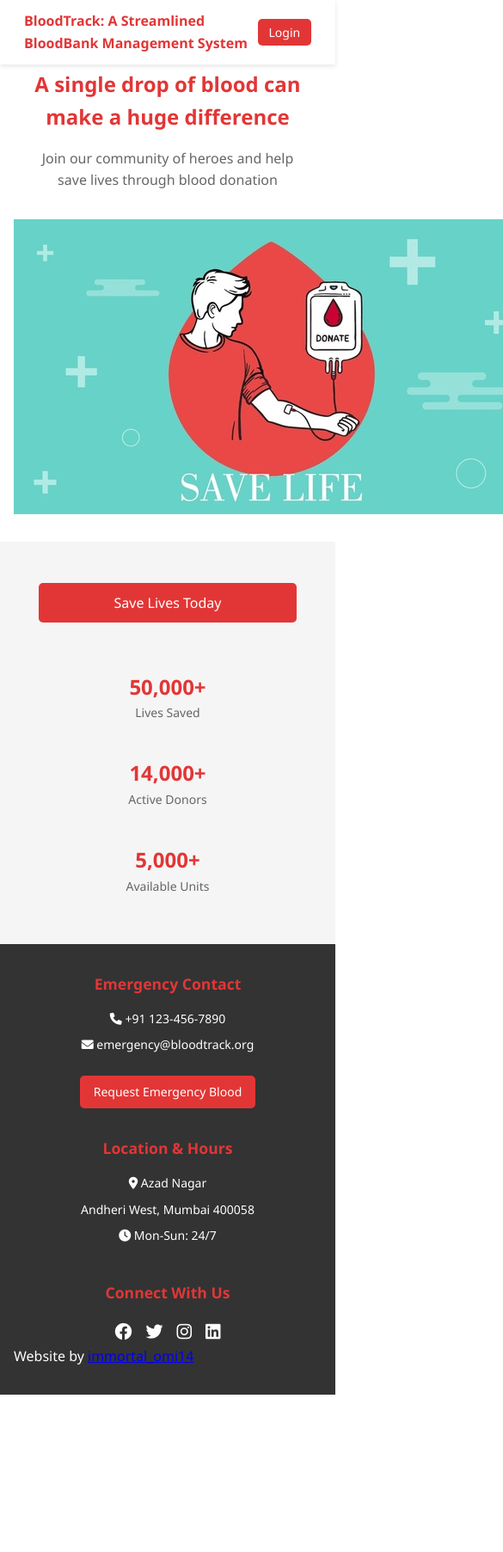
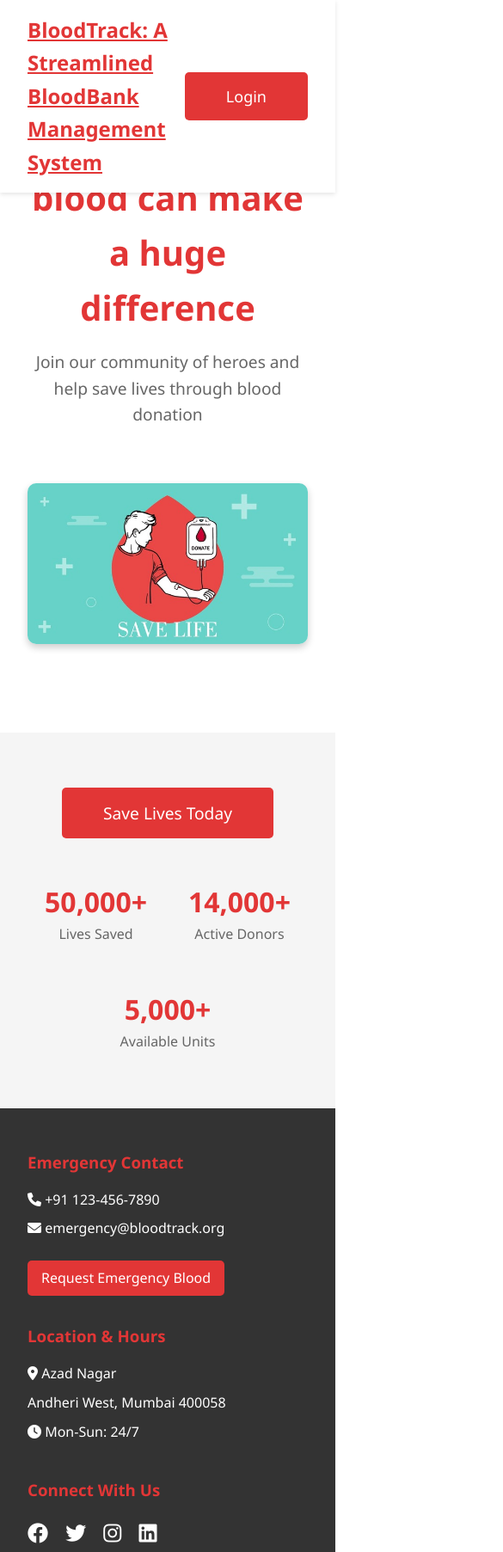
Before and after one commit to whoknows1409/BloodTrack, a plain HTML site: page index.html in a window 390 px wide. Shown: the top 1805 px of the page at 86% size, 585 px wide, since content can reach past the window. Before the commit the page ends 1622 px from the top, so only its background shows below. Drawn offline with Linux system fonts and the light colour scheme.

Commit message:
Reverted recent changes.

```diff
--- a/index.js
+++ b/index.js
@@ -12,22 +12,3 @@ window.onclick = function(event) {
         }
     }
 }
-
-// Add this to your index.js
-document.addEventListener('DOMContentLoaded', function() {
-    // Close dropdown when scrolling on mobile
-    window.addEventListener('scroll', function() {
-        const dropdown = document.getElementById("loginDropdown");
-        if (dropdown.style.display === "block") {
-            dropdown.style.display = "none";
-        }
-    });
-
-    // Close dropdown when clicking anywhere on mobile
-    document.addEventListener('touchstart', function(event) {
-        const dropdown = document.getElementById("loginDropdown");
-        if (!event.target.matches('.login-btn') && dropdown.style.display === "block") {
-            dropdown.style.display = "none";
-        }
-    });
-});
--- a/style.css
+++ b/style.css
@@ -14,13 +14,12 @@
 
 body {
     line-height: 1.6;
-    overflow-x: hidden;
 }
 
 /* Header Styles */
 .header {
     background: white;
-    padding: 1rem;
+    padding: 1rem 2rem;
     box-shadow: 0 2px 5px rgba(0,0,0,0.1);
     position: fixed;
     width: 100%;
@@ -34,25 +33,23 @@ body {
     align-items: center;
     max-width: 1200px;
     margin: 0 auto;
-    padding: 0 1rem;
 }
 
 .logo {
-    font-size: 1.25rem;
+    font-size: 1.5rem;
     font-weight: bold;
     color: var(--primary-red);
-    text-decoration: none;
 }
 
 .login-btn {
     background: var(--primary-red);
     color: white;
-    padding: 0.5rem 1rem;
+    font-size: large;
+    padding: 1rem 3rem;
     border: none;
     border-radius: 5px;
     cursor: pointer;
     transition: background 0.3s;
-    font-size: 0.9rem;
 }
 
 .login-btn:hover {
@@ -70,11 +67,10 @@ body {
     position: absolute;
     right: 0;
     background-color: white;
-    min-width: 200px;
+    min-width: 160px;
     box-shadow: 0 8px 16px rgba(0,0,0,0.1);
     border-radius: 5px;
     overflow: hidden;
-    z-index: 1001;
 }
 
 .dropdown-content a {
@@ -83,7 +79,6 @@ body {
     text-decoration: none;
     display: block;
     transition: background 0.3s;
-    font-size: 0.9rem;
 }
 
 .dropdown-content a:hover {
@@ -92,29 +87,34 @@ body {
 
 /* Hero Section */
 .hero {
-    margin-top: 60px;
-    padding: 3rem 1rem;
+    margin-top: 70px;
+    padding: 4rem 2rem;
     text-align: center;
     background: linear-gradient(rgba(255,255,255,0.9), rgba(255,255,255,0.9)), url('/api/placeholder/1200/800') center/cover;
 }
 
 .hero h1 {
-    font-size: clamp(1.5rem, 5vw, 2.5rem);
+    font-size: 2.5rem;
     color: var(--primary-red);
     margin-bottom: 1rem;
-    padding: 0 1rem;
 }
 
 .hero p {
-    font-size: clamp(1rem, 3vw, 1.2rem);
+    font-size: 1.2rem;
     color: #666;
     margin-bottom: 2rem;
-    padding: 0 1rem;
+}
+
+.hero-image {
+    max-width: 100%;
+    border-radius: 10px;
+    margin: 2rem 0;
+    box-shadow: 0 4px 8px rgba(0, 0, 0, 0.2);
 }
 
 /* CTA Section */
 .cta {
-    padding: 3rem 1rem;
+    padding: 4rem 2rem;
     text-align: center;
     background: var(--light-gray);
 }
@@ -122,14 +122,12 @@ body {
 .cta-button {
     background: var(--primary-red);
     color: white;
-    padding: 0.875rem 2rem;
-    font-size: clamp(1rem, 3vw, 1.2rem);
+    padding: 1rem 3rem;
+    font-size: 1.2rem;
     border: none;
     border-radius: 5px;
     cursor: pointer;
     transition: background 0.3s;
-    width: fit-content;
-    margin: 0 auto;
 }
 
 .cta-button:hover {
@@ -137,34 +135,32 @@ body {
 }
 
 .stats {
-    display: grid;
-    grid-template-columns: repeat(auto-fit, minmax(200px, 1fr));
-    gap: 2rem;
+    display: flex;
+    justify-content: center;
+    gap: 3rem;
     margin-top: 3rem;
-    padding: 0 1rem;
+    flex-wrap: wrap;
 }
 
 .stat-item {
     text-align: center;
-    padding: 1rem;
 }
 
 .stat-number {
-    font-size: clamp(1.5rem, 4vw, 2rem);
+    font-size: 2rem;
     color: var(--primary-red);
     font-weight: bold;
 }
 
 .stat-label {
     color: #666;
-    font-size: clamp(0.875rem, 2vw, 1rem);
 }
 
 /* Footer */
 .footer {
     background: #333;
     color: white;
-    padding: 2rem 1rem;
+    padding: 3rem 2rem;
 }
 
 .footer-content {
@@ -173,33 +169,36 @@ body {
     display: grid;
     grid-template-columns: repeat(auto-fit, minmax(250px, 1fr));
     gap: 2rem;
-    padding: 0 1rem;
-}
-
-.footer-section {
-    text-align: left;
 }
 
 .footer-section h3 {
     margin-bottom: 1rem;
     color: var(--primary-red);
-    font-size: clamp(1.1rem, 3vw, 1.25rem);
 }
 
 .footer-section p {
     margin-bottom: 0.5rem;
-    font-size: clamp(0.875rem, 2vw, 1rem);
 }
 
-.social-links {
-    display: flex;
-    gap: 1rem;
-    margin-top: 1rem;
+.footer-credits {
+    text-align: center;
+    margin-top: 2rem;
+    color: #ccc;
+}
+
+.footer-credits a {
+    color: var(--primary-blue);
+    text-decoration: none;
+}
+
+.footer-credits a:hover {
+    text-decoration: underline;
 }
 
 .social-links a {
     color: white;
-    font-size: 1.25rem;
+    margin-right: 1rem;
+    font-size: 1.5rem;
     text-decoration: none;
 }
 
@@ -213,89 +212,4 @@ body {
     text-decoration: none;
     display: inline-block;
     margin-top: 1rem;
-    font-size: clamp(0.875rem, 2vw, 1rem);
 }
-
-/* Enhanced Mobile Responsiveness */
-@media (max-width: 1024px) {
-    .nav {
-        padding: 0 1rem;
-    }
-
-    .footer-content {
-        grid-template-columns: repeat(2, 1fr);
-    }
-}
-
-@media (max-width: 768px) {
-    .header {
-        padding: 0.75rem;
-    }
-
-    .hero {
-        margin-top: 55px;
-        padding: 2rem 1rem;
-    }
-
-    .dropdown-content {
-        width: 100vw;
-        position: fixed;
-        top: 60px;
-        left: 0;
-        right: 0;
-        border-radius: 0;
-    }
-
-    .stats {
-        grid-template-columns: 1fr;
-        gap: 1.5rem;
-    }
-
-    .footer-content {
-        grid-template-columns: 1fr;
-    }
-
-    .footer-section {
-        text-align: center;
-    }
-
-    .social-links {
-        justify-content: center;
-    }
-}
-
-@media (max-width: 480px) {
-    .logo {
-        font-size: 1rem;
-    }
-
-    .login-btn {
-        padding: 0.4rem 0.8rem;
-        font-size: 0.875rem;
-    }
-
-    .hero {
-        padding: 1.5rem 1rem;
-    }
-
-    .cta-button {
-        padding: 0.75rem 1.5rem;
-        width: 90%;
-        max-width: 300px;
-    }
-
-    .stat-item {
-        padding: 0.5rem;
-    }
-}
-
-/* Touch Device Optimizations */
-@media (hover: none) {
-    .login-btn:hover {
-        background: var(--primary-red);
-    }
-
-    .dropdown-content a:hover {
-        background-color: var(--light-gray);
-    }
-}
```
